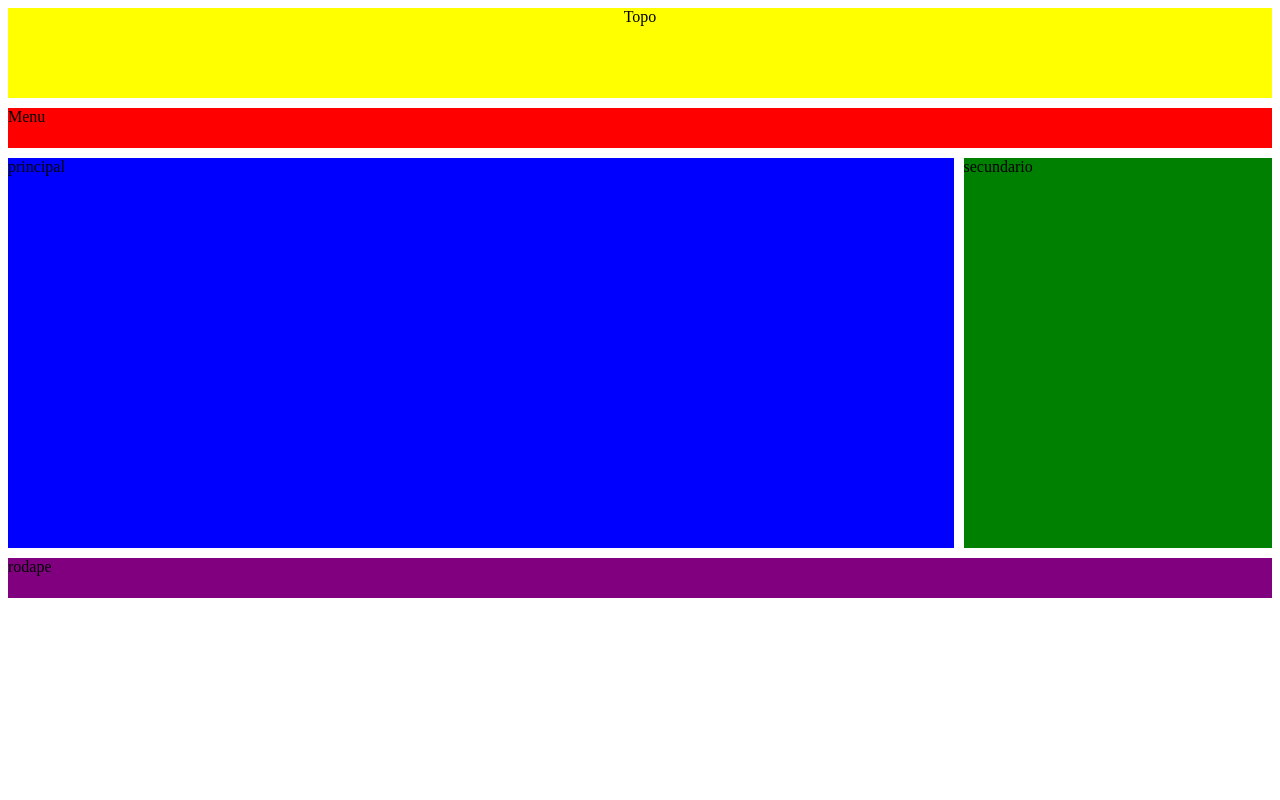
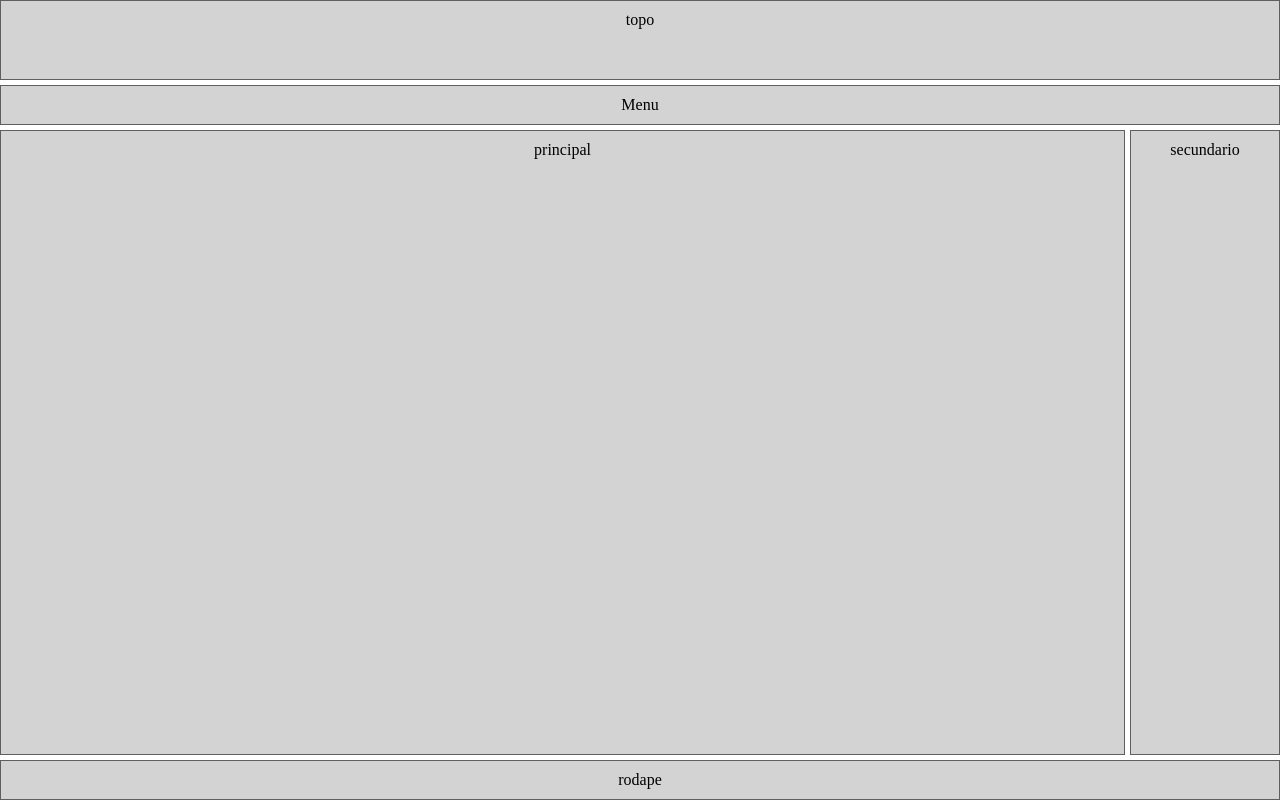
Before and after one commit to robsonsoaresid/html-css, a plain HTML site: page exercicios/ex028/grid08/index.html in a window 1280 px wide. Drawn offline with Linux system fonts and the light colour scheme.

Commit message:
correção do grid

```diff
--- a/exercicios/ex028/grid08/index.html
+++ b/exercicios/ex028/grid08/index.html
@@ -8,12 +8,21 @@
 </head>
 <body>
     <div class="container">
-        <div class="topo">Topo</div>
-        <div class="menu">Menu</div>
-        <div class="principal">principal</div>
-        <div class="secundario">secundario</div>
-        <div class="rodape">rodape</div>
-
+        <header class="caixa" id="topo">
+            topo
+        </header>
+        <nav class="caixa" id="menu">
+            Menu
+        </nav>
+        <main class="caixa" id="principal">
+            principal
+        </main>
+        <aside class="caixa" id="secundario">
+            secundario
+        </aside>
+        <footer class="caixa" id="rodape">
+            rodape
+        </footer>
     </div>
 
 </body>
--- a/exercicios/ex028/grid08/style.css
+++ b/exercicios/ex028/grid08/style.css
@@ -1,37 +1,46 @@
 @charset "UTF-8";
 
-.container {
-    display: grid;
-    grid-template-rows: repeat(12, 40px);grid-template-columns: repeat(4, 1fr);
-    gap: 10px;
+* {
+    box-sizing: border-box;
+    margin: 0px;
+    padding: 0px;
 }
 
-.topo {
-    background-color: yellow;
+.container {
+    width: 100vw;
+    height: 100vh;
+    display: grid;
+    grid-template-rows: 80px 40px 1fr 40px;grid-template-columns: 1fr 150px;
+    gap: 5px;
+}
+
+.caixa {
+    border: 1px solid rgba(0, 0, 0, 0.548);
+    background-color: lightgrey;
+    text-align: center;
+    padding: 10px;
+}
+
+#topo {
     grid-row-start: 1;
-    grid-row-end: 3;
+    grid-row-end: 2;
     grid-column-start: 1;
-    grid-column-end: 5;
-    text-align: center;
+    grid-column-end: 3;
 
 }
 
-.menu {
-    background-color: red;
-    grid-area: 3 / 1 / 4 / 5;
+#menu {
+    grid-area: 2 / 1 / 3 / -1;
 }
 
-.principal {
-    background-color: blue;
-    grid-area: 4 / 1 / 12 / 4;
+#principal {
+    grid-area: 3 / 1 / 4 / -2;
 }
 
-.secundario {
-    background-color: green;
-    grid-area: -10 / 4 / -2 / 5;
+#secundario {
+    grid-area: 3 / 2 / 4 / -1;
 }
 
-.rodape {
-    background-color: purple;
-    grid-area: 12 / 1 / 13 / -1;
+#rodape {
+    grid-area: 4 / 1 / 5 / -1;
 }
```
